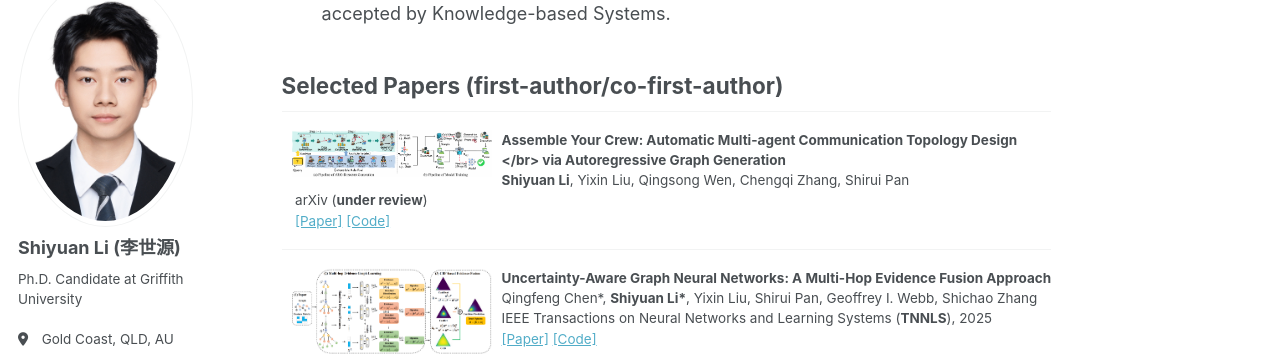
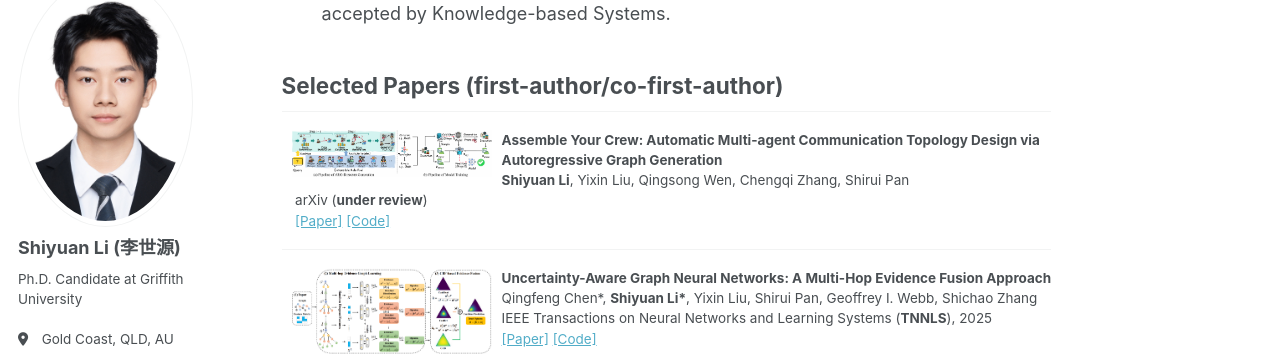
Before and after one commit to Shiy-Li/Shiy-Li.github.io, a Jekyll site: the page built from _pages/about.md, in a window 1280 px wide and 900 px high, scrolled down 626 px. Shown: the part 128-484 px from the top of the window. Built offline with Jekyll 4.4.1, drawn with Linux system fonts in a browser that asks for light colours; some web fonts are replaced.

```diff
--- a/_pages/about.md
+++ b/_pages/about.md
@@ -27,8 +27,7 @@ Selected Papers (first-author/co-first-author)
 
 <dl>
   <dt><img align="left" width="200" hspace="10"  wspace="20" src="/images/ARG-Designer.jpg"></dt>
-  <dd><strong>Assemble Your Crew: Automatic Multi-agent Communication Topology Design </br>
-    via Autoregressive Graph Generation</strong></dd>
+  <dd><strong>Assemble Your Crew: Automatic Multi-agent Communication Topology Design via Autoregressive Graph Generation</strong></dd>
   <dd><strong>Shiyuan Li</strong>, Yixin Liu, Qingsong Wen, Chengqi Zhang, Shirui Pan</dd>
   <dd> arXiv (<strong>under review</strong>)</dd>
   <dd>
```
